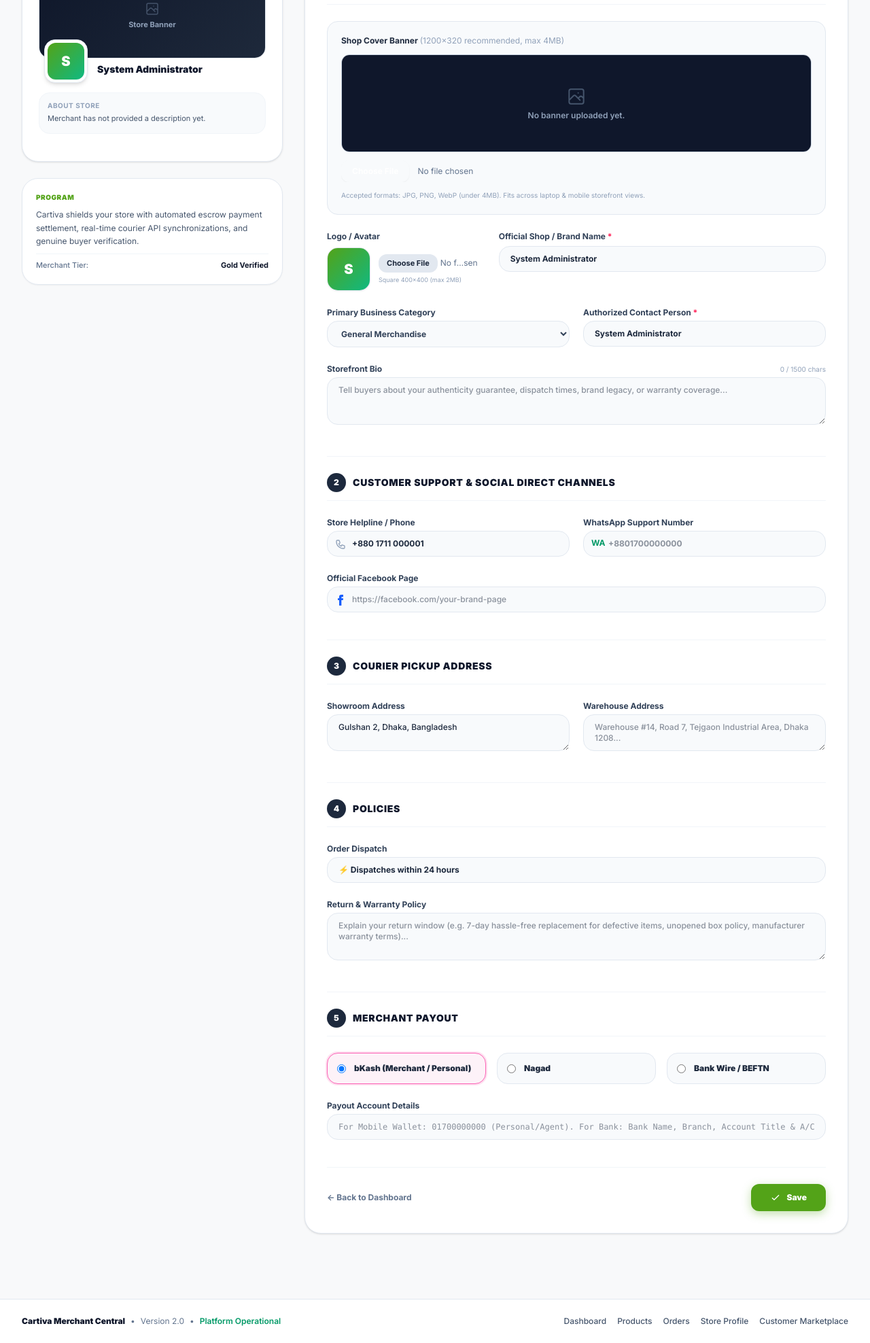
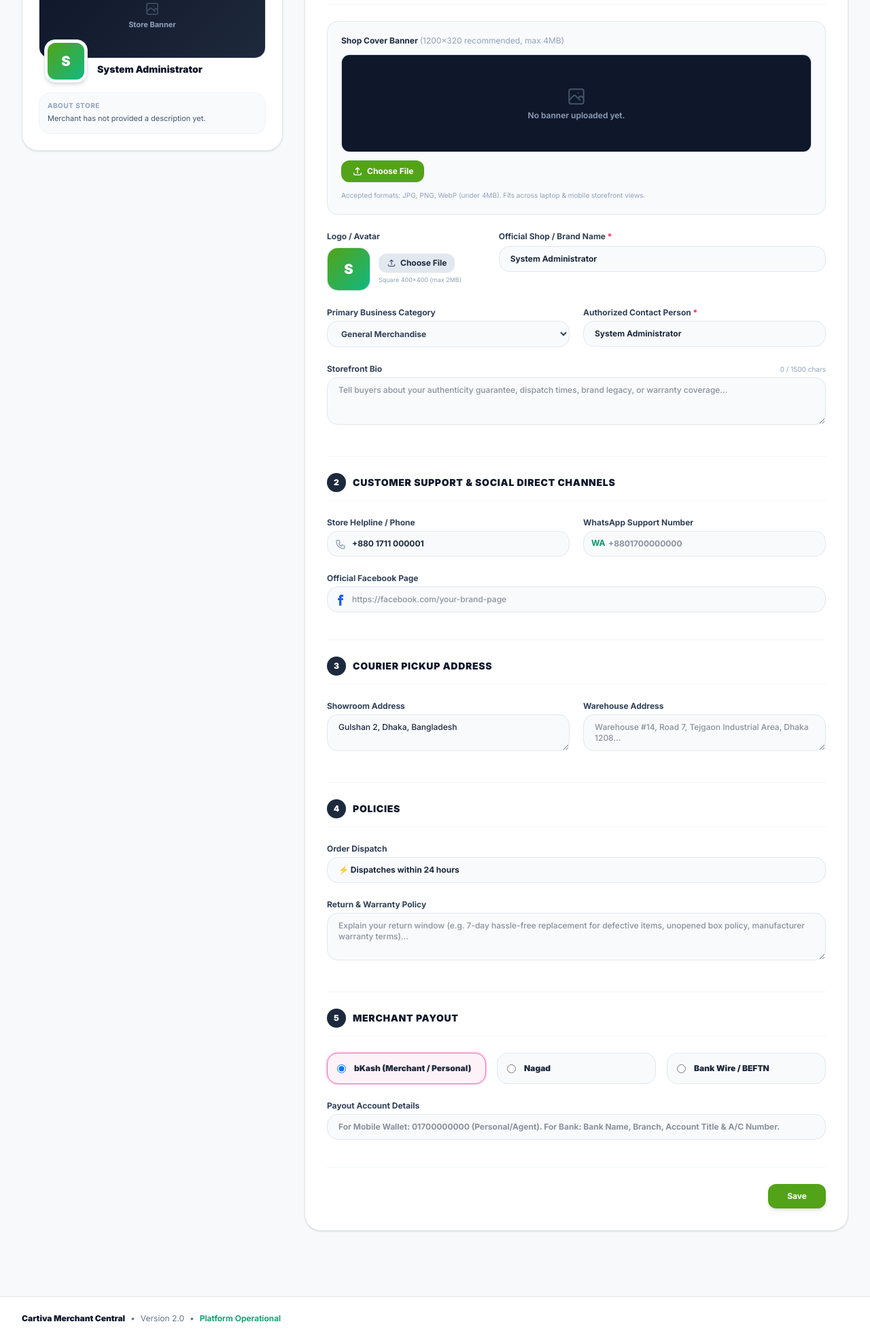
Before and after one commit to arif42sh/Cartiva, a Laravel app: page /seller/profile in a window 1280 px wide. Shown: the part 466-2442 px from the top of the page at 68% size. After the commit the page ends 2413 px from the top, so only its background shows below. Run offline with Laravel 12, Linux system fonts and the light colour scheme; a user stored in the database is signed in; data comes from the database, SQL or seed files in the repository; style sheets or scripts are compiled from the project's sources; some web fonts are replaced.

Commit message:
feat: add storefront, shop view, seller layout, and profile views

```diff
--- a/resources/views/layouts/seller.blade.php
+++ b/resources/views/layouts/seller.blade.php
@@ -133,7 +133,7 @@
 
     <!-- Clean Executive Merchant Footer -->
     <footer class="bg-white border-t border-slate-200 mt-16 py-6 text-slate-500 text-xs">
-        <div class="max-w-7xl mx-auto px-4 sm:px-6 lg:px-8 flex flex-col sm:flex-row items-center justify-between gap-4">
+        <div class="max-w-7xl mx-auto px-4 sm:px-6 lg:px-8 flex items-center justify-between">
             <div class="flex items-center space-x-2">
                 <span class="font-black text-slate-900">Cartiva Merchant Central</span>
                 <span>•</span>
@@ -141,14 +141,6 @@
                 <span>•</span>
                 <span class="text-emerald-600 font-semibold">Platform Operational</span>
             </div>
-
-            <div class="flex items-center space-x-4 text-xs font-medium text-slate-600">
-                <a href="{{ route('seller.dashboard') }}" class="hover:text-slate-900">Dashboard</a>
-                <a href="{{ route('seller.products') }}" class="hover:text-slate-900">Products</a>
-                <a href="{{ route('seller.orders') }}" class="hover:text-slate-900">Orders</a>
-                <a href="{{ route('seller.profile') }}" class="hover:text-slate-900">Store Profile</a>
-                <a href="{{ route('home') }}" class="hover:text-slate-900">Customer Marketplace</a>
-            </div>
         </div>
     </footer>
 
--- a/resources/views/seller/profile/index.blade.php
+++ b/resources/views/seller/profile/index.blade.php
@@ -7,6 +7,8 @@
      x-data="{
          avatarPreview: '{{ $user->avatar_url }}',
          bannerPreview: '{{ $user->banner_url }}',
+         bannerFileName: '',
+         avatarFileName: '',
          removeAvatar: false,
          removeBanner: false,
          shopName: '{{ addslashes($user->shop_name ?? $user->name) }}',
@@ -116,32 +118,9 @@
                     <p class="line-clamp-3 leading-relaxed text-[11px]" x-text="description || 'Merchant has not provided a description yet.'"></p>
                 </div>
 
-
-                <!-- WhatsApp & Social Direct Buttons Preview -->
-                <div class="mt-4 space-y-2">
-                    <template x-if="whatsapp">
-                        <div class="w-full py-2 px-3 rounded-xl bg-emerald-50 border border-emerald-200 text-emerald-800 font-bold text-xs flex items-center justify-between">
-                            <span class="flex items-center space-x-1.5">
-                                <svg class="w-4 h-4 text-emerald-600" fill="currentColor" viewBox="0 0 24 24"><path d="M12.031 6.172c-3.181 0-5.767 2.586-5.768 5.766-.001 1.298.38 2.27 1.019 3.287l-.582 2.128 2.182-.573c.978.58 1.911.928 3.145.929 3.178 0 5.767-2.587 5.768-5.766.001-3.187-2.575-5.77-5.764-5.771zm3.392 8.244c-.144.405-.837.774-1.17.824-.299.045-.677.063-1.092-.069-.252-.08-.575-.187-.988-.365-1.739-.751-2.874-2.502-2.961-2.617-.087-.116-.708-.94-.708-1.793s.448-1.273.607-1.446c.159-.173.346-.217.462-.217l.332.006c.106.005.249-.04.39.299.144.347.491 1.2.534 1.287.043.087.072.188.014.304-.058.116-.087.188-.173.289l-.26.304c-.087.086-.177.18-.076.354.101.174.449.741.964 1.201.662.591 1.221.774 1.394.861.174.086.275.072.376-.044.101-.116.433-.506.549-.68.116-.173.231-.144.39-.086s1.011.477 1.184.564.289.13.332.202c.044.073.044.42-.1 1.025z"/></svg>
-                                <span>WhatsApp Support</span>
-                            </span>
-                            <span class="text-[10px] text-emerald-600 font-mono" x-text="whatsapp"></span>
-                        </div>
-                    </template>
-                </div>
             </div>
 
-            <!-- Merchant Support Trust Card -->
-            <div class="p-5 rounded-3xl border border-slate-200 bg-white shadow-xs space-y-2">
-                <span class="text-[10px] font-black uppercase tracking-wider text-[#53a318] block">Program</span>
-                <p class="text-xs text-slate-600 leading-relaxed">
-                    Cartiva shields your store with automated escrow payment settlement, real-time courier API synchronizations, and genuine buyer verification.
-                </p>
-                <div class="pt-2 border-t border-slate-100 flex items-center justify-between text-[11px] text-slate-500 font-medium">
-                    <span>Merchant Tier:</span>
-                    <strong class="text-slate-900 font-bold">Gold Verified</strong>
-                </div>
-            </div>
+
         </div>
 
         <!-- Right: Settings & Branding Form (2 cols) -->
@@ -203,10 +182,17 @@
                                 </template>
                             </div>
 
-                            <input type="file" name="banner_file" accept="image/jpeg,image/png,image/webp,image/jpg"
-                                   @change="const file = $event.target.files[0]; if (file) { removeBanner = false; const reader = new FileReader(); reader.onload = (e) => bannerPreview = e.target.result; reader.readAsDataURL(file); }"
-                                   class="w-full text-xs text-slate-500 file:mr-3 file:py-2 file:px-4 file:rounded-xl file:border-0 file:text-xs file:font-bold file:text-white file:cursor-pointer file:shadow-xs hover:file:brightness-110"
-                                   style="--tw-file-bg: #53a318;">
+                            <div class="flex items-center space-x-3">
+                                <input type="file" id="banner_file_input" name="banner_file" accept="image/jpeg,image/png,image/webp,image/jpg" class="hidden"
+                                       @change="const file = $event.target.files[0]; if (file) { removeBanner = false; bannerFileName = file.name; const reader = new FileReader(); reader.onload = (e) => bannerPreview = e.target.result; reader.readAsDataURL(file); }">
+                                <label for="banner_file_input"
+                                       class="px-4 py-2 rounded-xl text-white font-bold text-xs cursor-pointer shadow-xs transition-all hover:brightness-110 active:scale-95 flex items-center space-x-1.5"
+                                       style="background-color: #53a318;">
+                                    <svg class="w-4 h-4" fill="none" stroke="currentColor" viewBox="0 0 24 24"><path stroke-linecap="round" stroke-linejoin="round" stroke-width="2" d="M4 16v1a3 3 0 003 3h10a3 3 0 003-3v-1m-4-8l-4-4m0 0L8 8m4-4v12"></path></svg>
+                                    <span>Choose File</span>
+                                </label>
+                                <span class="text-xs text-slate-700 font-semibold truncate max-w-sm" x-show="bannerFileName" x-text="bannerFileName"></span>
+                            </div>
                             <span class="text-[10px] text-slate-400 block">Accepted formats: JPG, PNG, WebP (under 4MB). Fits across laptop & mobile storefront views.</span>
                         </div>
 
@@ -217,7 +203,7 @@
                                 <div class="flex items-center justify-between">
                                     <label class="block text-xs font-bold text-slate-700">Logo / Avatar</label>
                                     <template x-if="avatarPreview && !removeAvatar">
-                                        <button type="button" @click="removeAvatar = true"
+                                        <button type="button" @click="removeAvatar = true; avatarFileName = ''"
                                                 class="text-[10px] font-bold text-rose-600 hover:text-rose-800 hover:underline">
                                             Remove
                                         </button>
@@ -236,9 +222,14 @@
                                         </template>
                                     </div>
                                     <div class="min-w-0 flex-1">
-                                        <input type="file" name="avatar_file" accept="image/jpeg,image/png,image/webp,image/jpg"
-                                               @change="const file = $event.target.files[0]; if (file) { removeAvatar = false; const reader = new FileReader(); reader.onload = (e) => avatarPreview = e.target.result; reader.readAsDataURL(file); }"
-                                               class="w-full text-xs text-slate-500 file:py-1.5 file:px-3 file:rounded-xl file:border-0 file:text-[11px] file:font-bold file:bg-slate-200 file:text-slate-800 hover:file:bg-slate-300 file:cursor-pointer">
+                                        <input type="file" id="avatar_file_input" name="avatar_file" accept="image/jpeg,image/png,image/webp,image/jpg" class="hidden"
+                                               @change="const file = $event.target.files[0]; if (file) { removeAvatar = false; avatarFileName = file.name; const reader = new FileReader(); reader.onload = (e) => avatarPreview = e.target.result; reader.readAsDataURL(file); }">
+                                        <label for="avatar_file_input"
+                                               class="inline-flex items-center space-x-1.5 px-3 py-1.5 rounded-xl bg-slate-200 hover:bg-slate-300 text-slate-800 font-bold text-xs cursor-pointer transition-colors shadow-2xs">
+                                            <svg class="w-3.5 h-3.5 text-slate-600" fill="none" stroke="currentColor" viewBox="0 0 24 24"><path stroke-linecap="round" stroke-linejoin="round" stroke-width="2" d="M4 16v1a3 3 0 003 3h10a3 3 0 003-3v-1m-4-8l-4-4m0 0L8 8m4-4v12"></path></svg>
+                                            <span>Choose File</span>
+                                        </label>
+                                        <span class="text-[11px] text-slate-700 font-semibold truncate block mt-1" x-show="avatarFileName" x-text="avatarFileName"></span>
                                         <span class="text-[9px] text-slate-400 mt-1 block">Square 400×400 (max 2MB)</span>
                                     </div>
                                 </div>
@@ -420,20 +411,16 @@
                             </label>
                             <input type="text" name="payout_details" x-model="payoutDetails" value="{{ old('payout_details', $user->payout_details) }}"
                                    placeholder="For Mobile Wallet: 01700000000 (Personal/Agent). For Bank: Bank Name, Branch, Account Title & A/C Number."
-                                   class="w-full px-4 py-2.5 rounded-2xl bg-slate-50 border border-slate-200 text-xs font-mono font-medium focus:bg-white focus:outline-hidden focus:ring-2 focus:ring-[#53a318]">
+                                   class="w-full px-4 py-2.5 rounded-2xl bg-slate-50 border border-slate-200 text-xs font-bold text-slate-800 focus:bg-white focus:outline-hidden focus:ring-2 focus:ring-[#53a318]">
                         </div>
                     </div>
 
                     <!-- Submit Button -->
-                    <div class="pt-6 border-t border-slate-100 flex items-center justify-between">
-                        <a href="{{ route('seller.dashboard') }}" class="text-xs font-bold text-slate-500 hover:text-slate-800">
-                            &larr; Back to Dashboard
-                        </a>
+                    <div class="pt-6 border-t border-slate-100 flex items-center justify-end">
                         <button type="submit"
-                                class="px-7 py-3 rounded-xl text-white font-black text-xs transition-all cursor-pointer shadow-lg hover:brightness-110 active:scale-95 flex items-center space-x-2"
-                                style="background-color: #53a318; box-shadow: 0 4px 14px rgba(83, 163, 24, 0.35);">
-                            <svg class="w-4 h-4" fill="none" stroke="currentColor" viewBox="0 0 24 24"><path stroke-linecap="round" stroke-linejoin="round" stroke-width="2" d="M5 13l4 4L19 7"></path></svg>
-                            <span>Save</span>
+                                class="px-7 py-2.5 rounded-xl text-white font-bold text-xs transition-all cursor-pointer shadow-md hover:brightness-110 active:scale-95"
+                                style="background-color: #53a318;">
+                            Save
                         </button>
                     </div>
 
```
Also changed, not shown: resources/views/seller/storefront/content.blade.php (+27 -20 lines), resources/views/shop/show.blade.php (+27 -20 lines).
